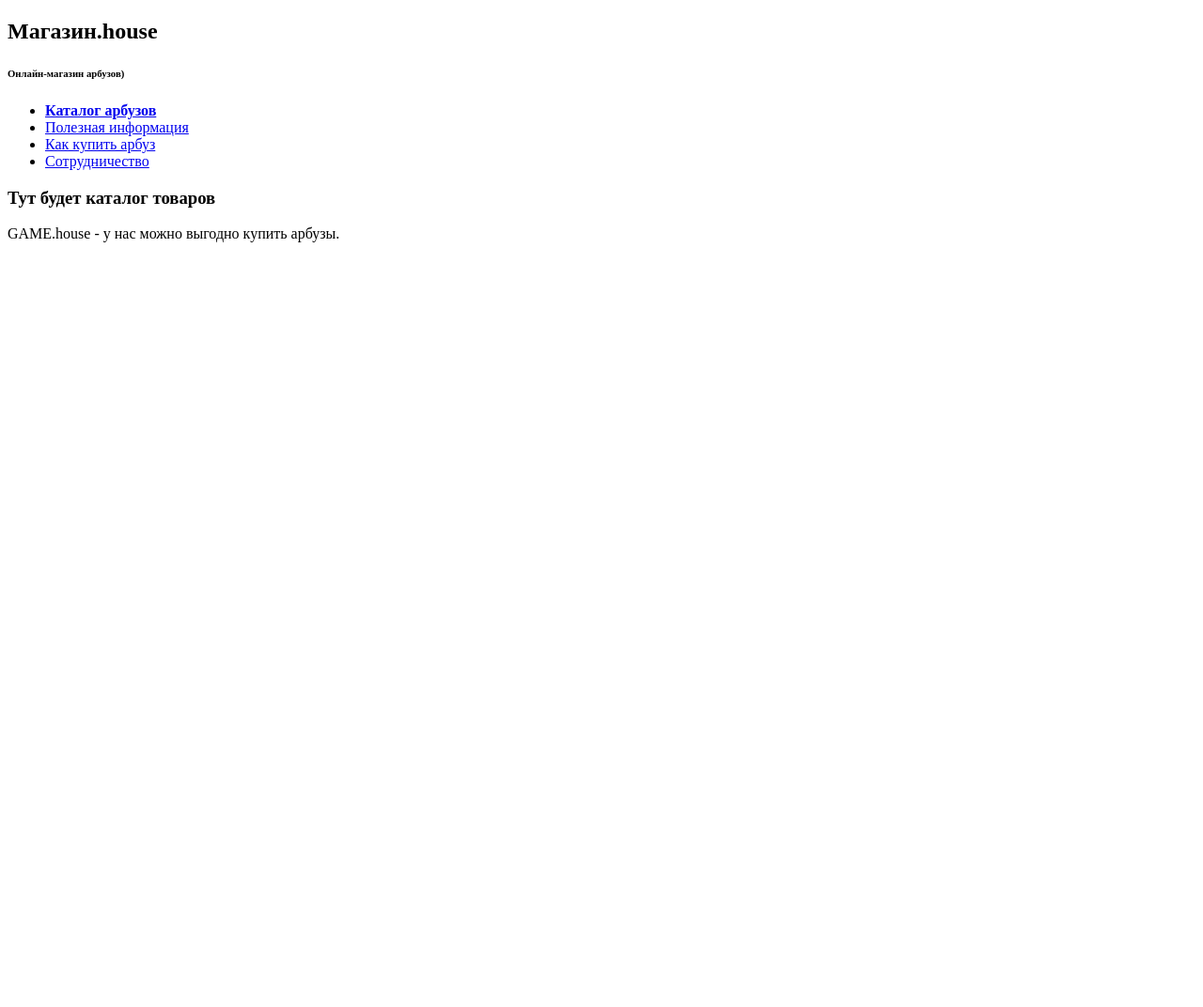
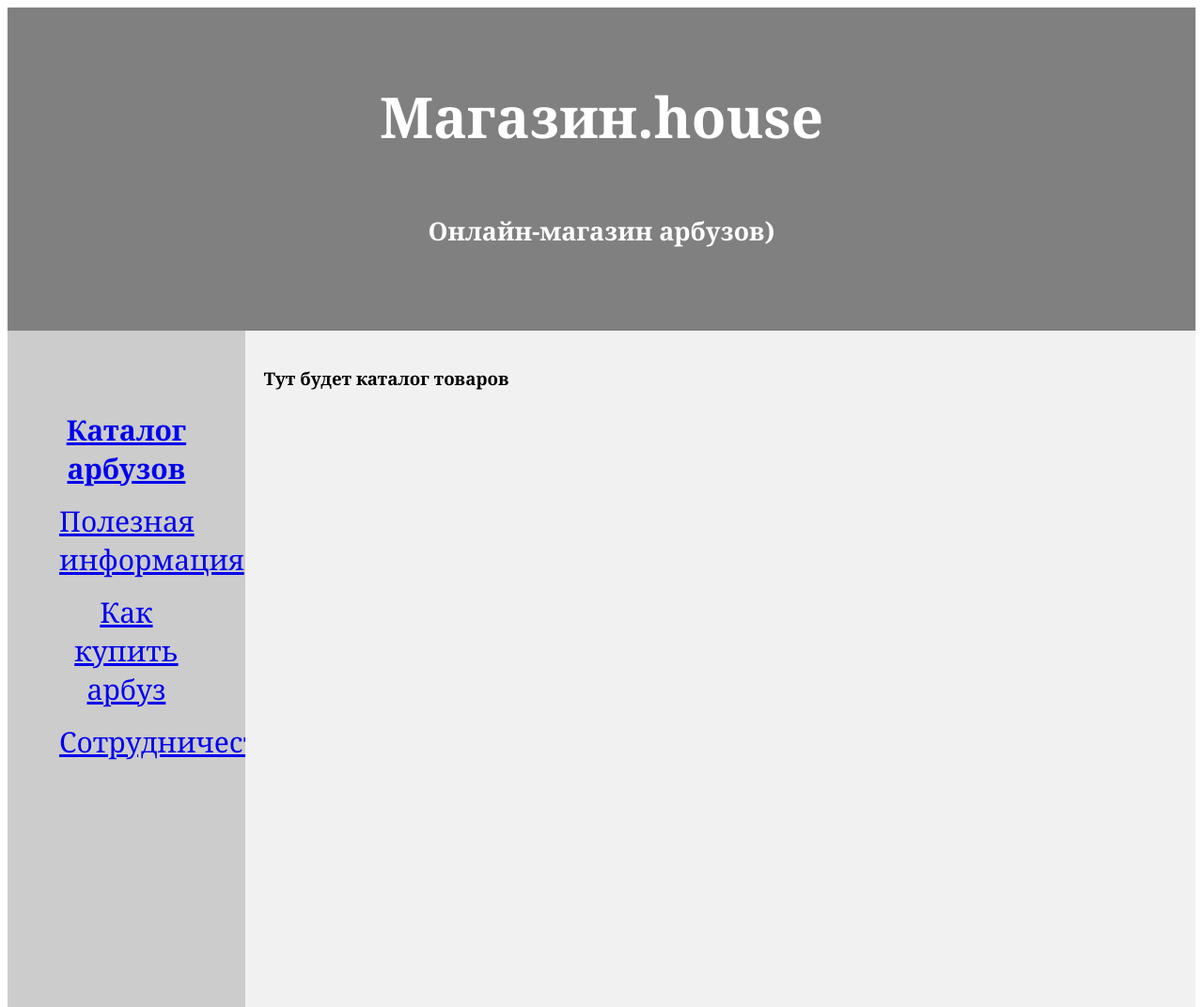
Before and after one commit to tekus4002/tekus4002.github.com, a plain HTML site: page index2.html in a window 1280 px wide. Shown: the top 1072 px of the page at 94% size. Before the commit the page ends 800 px from the top, so only its background shows below. Drawn offline with Linux system fonts and the light colour scheme.

Commit message:
Update index2.html

```diff
--- a/index2.html
+++ b/index2.html
@@ -4,7 +4,7 @@
 <html>
 <head>
 	<title></title>
-	<link rel="stylesheet" href="sait1.css">
+	<link rel="stylesheet" href="style/style.css">
 </head>
 <body>
 <header>
```
